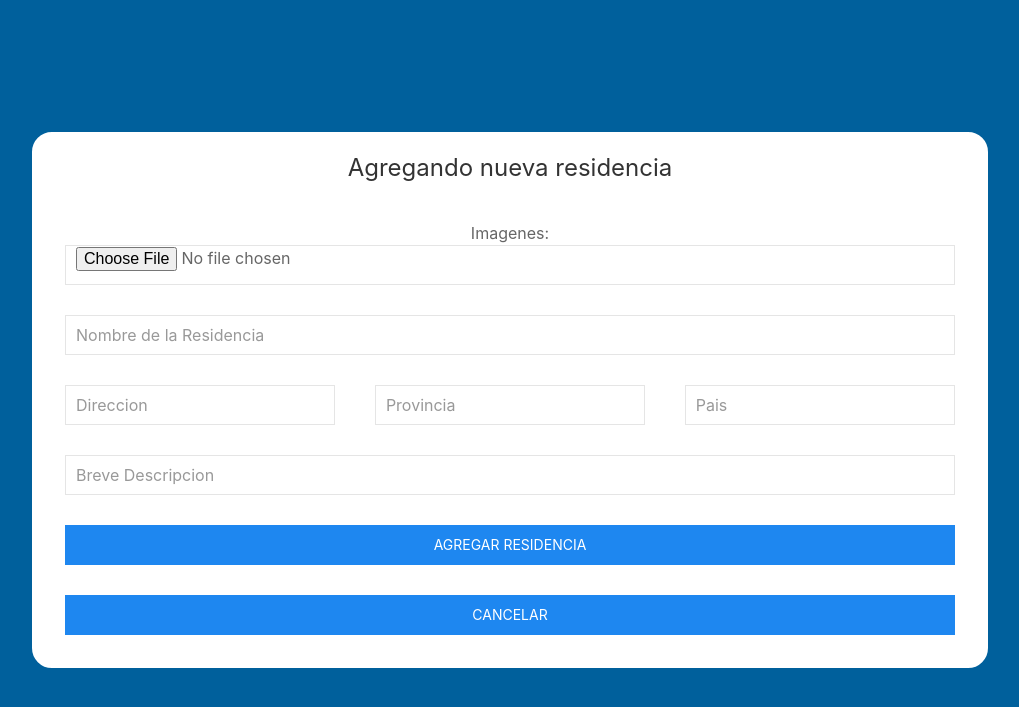
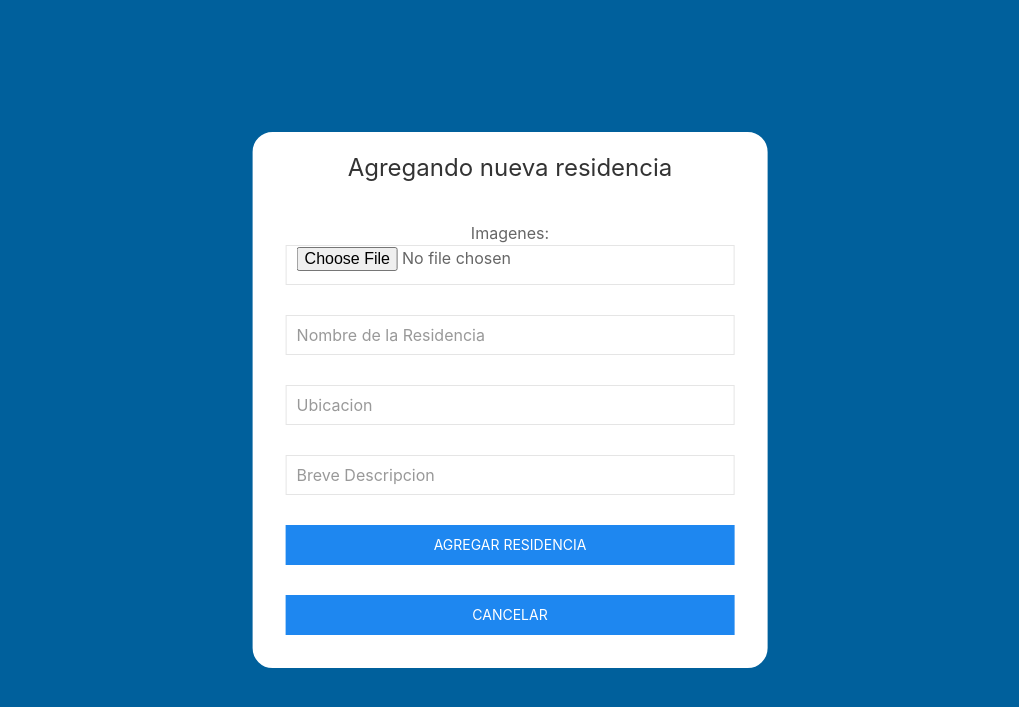
Before and after one commit to anaalazaro/IngenieriaSoftware2, a PHP site: page /pantalla-agregar-residencia.php in a window 1280 px wide. Shown: the top 707 px of the page, without its empty margins (130-1149 px from the left). Run offline with PHP 8.4, Linux system fonts and the light colour scheme.

Commit message:
Add files via upload

```diff
--- a/HSH/pantalla-agregar-residencia.php
+++ b/HSH/pantalla-agregar-residencia.php
@@ -1,4 +1,4 @@
-<!DOCTYPE html>
+  <!DOCTYPE html>
 <html lang="en" dir="ltr">
 <head>
   <title>Agregar Residencia</title>
@@ -7,14 +7,17 @@
   <link rel="stylesheet" type="text/css" href="css/personal.css" />
   <script src="js/uikit.min.js"></script>
   <script src="js/uikit-icons.min.js"></script>
+  <script type="text/javascript" src="js/validar_agregar.js"></script>
 </head>
   <body class="uk-height-viewport my-background-color">
 
     <div class="uk-position-center my-form-box">
-        <form action="registarRes.php" method="post" enctype="multipart/form-data" class="uk-form uk-padding-small uk-padding-remove-bottom" >
+        <form action="registrarRes.php" method="post" enctype="multipart/form-data" class="uk-form uk-padding-small" >
           <div class="">
             <p class="uk-text-lead">Agregando nueva residencia</p>
           </div>
+
+          <!--Agregar una foto -->
           <div class="uk-width-1-1 uk-padding-small">
             <label for="foto">
               Imagenes:
@@ -22,38 +25,36 @@
           <!--<button  class="uk-width-1-1 uk-button uk-button-default" type="button" tabindex="-1">Seleccionar Fotos</button>-->
             </label>
           </div>
+
+          <!--agregar nombre-->
           <div class="uk-width-1-1 uk-padding-small">
             <input id="nombre"  name="nombre" type="text" class="uk-input" placeholder="Nombre de la Residencia" >
           </div>
 
-          <div class="uk-child-width-expand@s uk-padding-small" uk-grid>
-            <div class="uk-width-1-3">
-              <input id="ubicacion"type="text" name="direccion" class="uk-input" placeholder="Direccion" >
-            </div>
-            <div class="uk-width-1-3">
-              <input id="ubicacion"type="text" name="provincia" class="uk-input" placeholder="Provincia" >
-            </div>
-            <div class="uk-width-1-3">
-              <input id="ubicacion"type="text" name="pais" class="uk-input" placeholder="Pais" >
-            </div>
+          <!--agregar ubicacion-->
+          <div class="uk-width-1-1 uk-padding-small">
+            <input id="ubicacion"type="text" name="ubicacion" class="uk-input" placeholder="Ubicacion" >
           </div>
 
+          <!--agregar descripcion-->
           <div class="uk-width-1-1 uk-padding-small">
             <input id="descripcion" name="descripcion" type="text" class="uk-input" placeholder="Breve Descripcion"  >
           </div>
+
+          <!--boton de AGREGAR-->
           <div class="uk-width-1-1 uk-padding-small">
-            <input  type="submit" value="agregar residencia" class="uk-width-1-1 uk-button uk-button-primary"></input>
+            <input  type="submit" value="agregar residencia" class="uk-width-1-1 uk-button uk-button-primary" onclick="ValidarConfiguracion();"></input>
           </div>
+
+          <!--boton de CANCELAR-->
+          <div class="uk-width-1-1 uk-padding-small">
+              <a class="uk-width-1-1 uk-button uk-button-primary" href="home.php">Cancelar</a>
+
+          </div>
+
         </form>
+    </div>
 
-        <form action="utils/volverAlHome.php" method="post" class="uk-form uk-padding-small uk-padding-remove-top">
-          <div class="uk-width-1-1 uk-padding-small">
-            <input type="submit" value="cancelar" class="uk-width-1-1 uk-button uk-button-primary" >
-          </div>
-        </form>
-
-    </div>
-  <script type="text/javascript" src="validar_agregar.js"></script>
 
   </body>
 </html>
```
Also changed, not shown: HSH/pantalla-listar-residencias.php (+10 -0 lines), HSH/registrarRes.php (+47 -22 lines).
